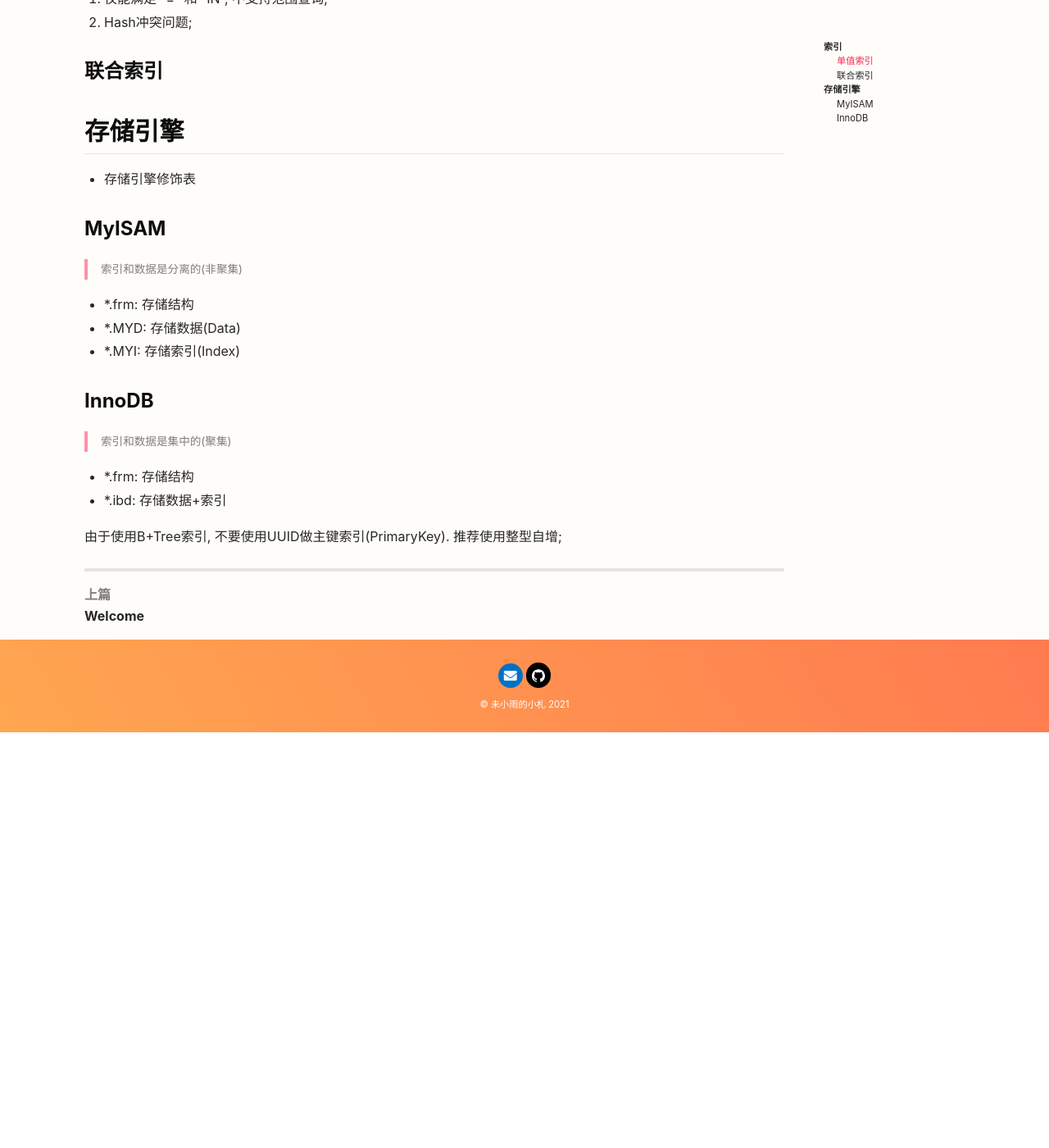
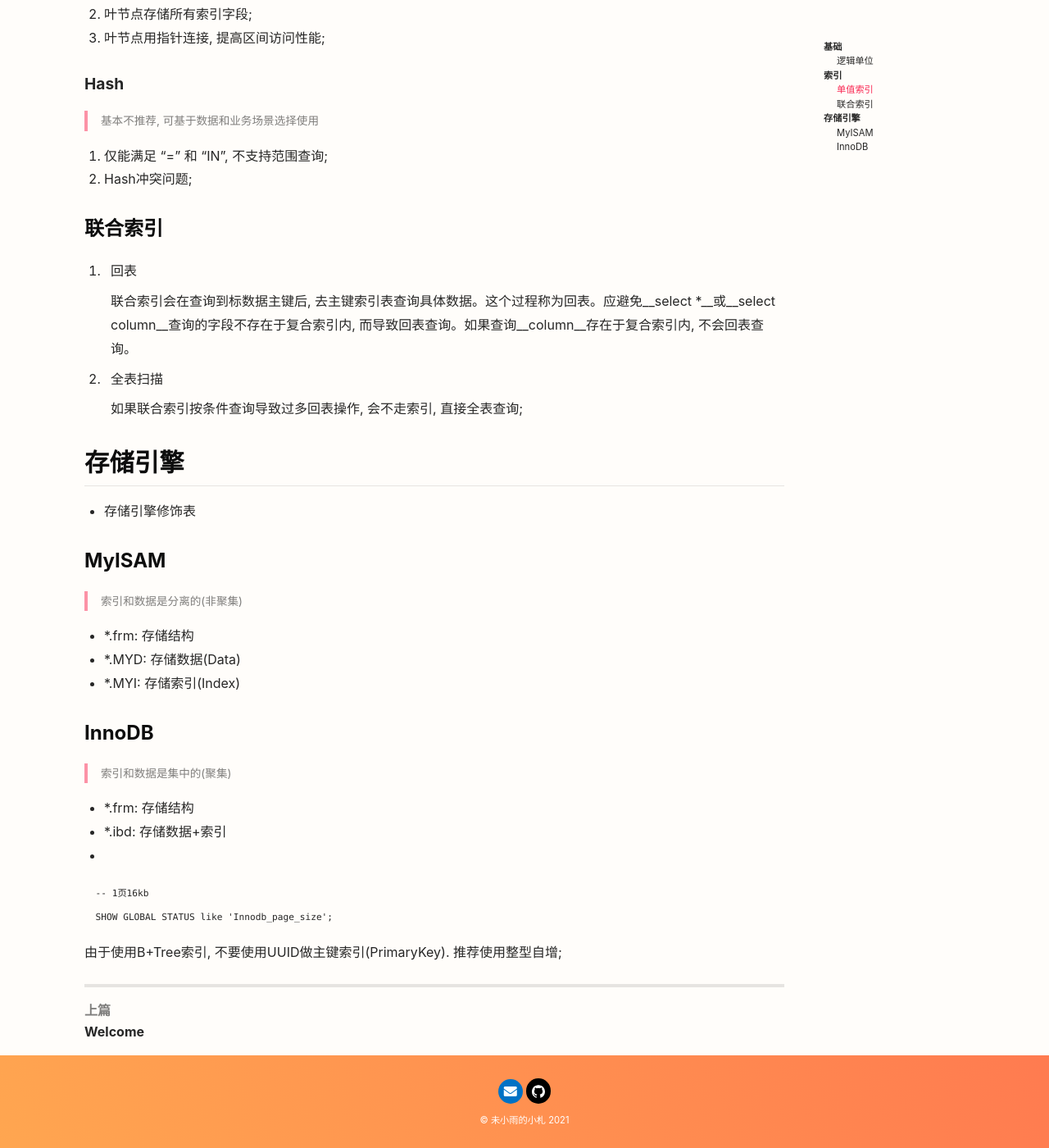
Before and after one commit to cloudland/cloudland.github.io, a Jekyll site: the page built from _posts/2021-03-12-blog-01.md, in a window 1280 px wide and 1400 px high, scrolled down 687 px. Shown: the whole window at 82% size. Built offline with Jekyll 4.4.1, drawn with Linux system fonts in a browser that asks for light colours; nearby versions of some CDN libraries; before the commit the page ends 1580 px from its top, so only the background shows below that; some of the changed text lies outside the part shown.

Commit message:
更新内容

````diff
--- a/_posts/2021-03-12-blog-01.md
+++ b/_posts/2021-03-12-blog-01.md
@@ -8,6 +8,12 @@ title: MySQL 性能优化
 date: 2021-03-12 09:00
 tags: 数据库 MySQL
 ---
+
+## 基础
+
+### 逻辑单位
+
+Page(页): 单次IO读取磁盘数据大小单位
 
 ## 索引
 
@@ -29,6 +35,13 @@ tags: 数据库 MySQL
 
 ### 联合索引
 
+1. 回表
+
+    联合索引会在查询到标数据主键后, 去主键索引表查询具体数据。这个过程称为回表。应避免__select *__或__select column__查询的字段不存在于复合索引内, 而导致回表查询。如果查询__column__存在于复合索引内, 不会回表查询。
+
+2. 全表扫描
+
+    如果联合索引按条件查询导致过多回表操作, 会不走索引, 直接全表查询;
 
 
 ## 存储引擎
@@ -50,5 +63,11 @@ tags: 数据库 MySQL
 
   * *.frm: 存储结构
   * *.ibd: 存储数据+索引
+  *
+
+  ```SQL
+  -- 1页16kb
+  SHOW GLOBAL STATUS like 'Innodb_page_size';
+  ```
 
 由于使用B+Tree索引, 不要使用UUID做主键索引(PrimaryKey). 推荐使用整型自增;
````
